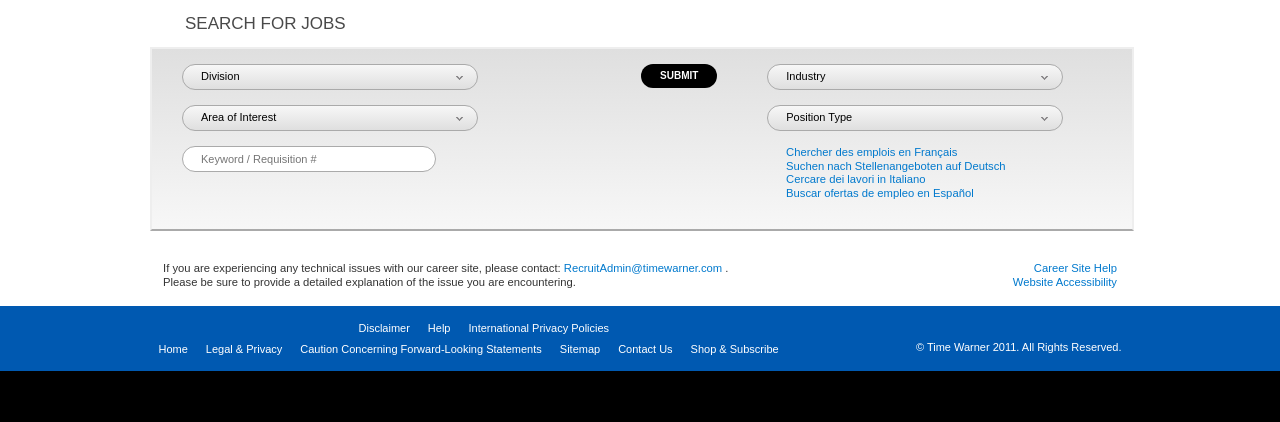
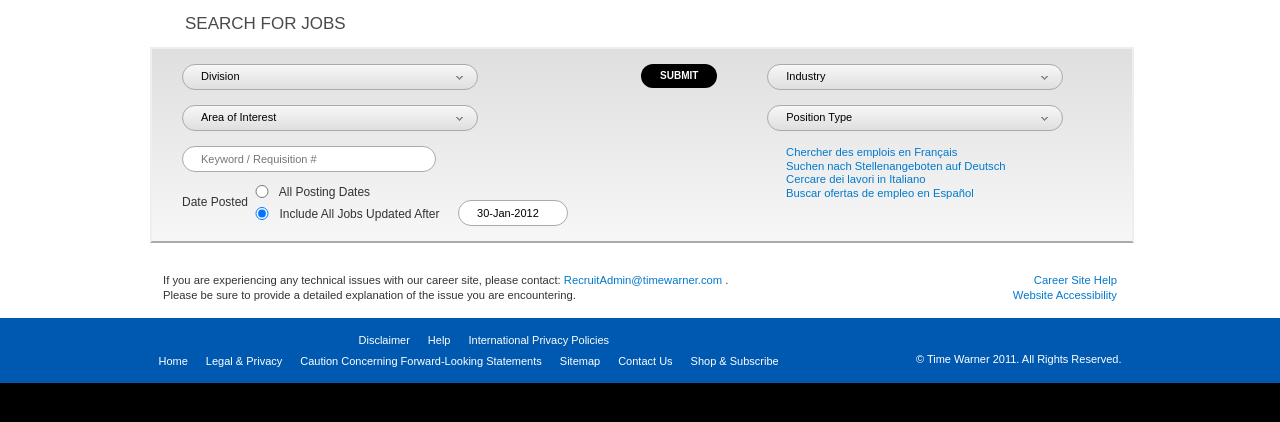
Before and after one commit to jerodfritz/TW-Careers, a PHP site: page /careers/job-search in a window 1280 px wide. Shown: the part 158-580 px from the top of the page. Run offline with PHP 8.4, Linux system fonts and the light colour scheme; some libraries are stand-ins or nearby versions.

Commit message:
Date options implementation / default search pagination  bug fix.

```diff
--- a/careers/job-search/classes/TimeWarnerSearch.class.php
+++ b/careers/job-search/classes/TimeWarnerSearch.class.php
@@ -52,8 +52,8 @@ class TimeWarnerSearch {
 	$sortBy = @$_REQUEST['sortby'];
 
 	foreach ($_REQUEST as $key => $value) {
-	  if (isset($questionHash[$key])) {
-         if ($sortBy && $sortBy == $key) $this->ks->addQuestion($questionHash[$key], $value, true);
+            if (isset($questionHash[$key])) {
+            if ($sortBy && $sortBy == $key) $this->ks->addQuestion($questionHash[$key], $value, true);
 		 else $this->ks->addQuestion($questionHash[$key], $value);
 	  }
     }
--- a/careers/job-search/css/job-search.css
+++ b/careers/job-search/css/job-search.css
@@ -84,7 +84,7 @@
 
 
 /* Multiselect inputs */
-#careers-advanced-search #skin-inputs-wrap input,
+input#keyword, input#date-input, #ajaxSubmit,
 #careers-advanced-search  .ui-multiselect {
     clear:both;
     margin-bottom:15px;
@@ -117,7 +117,7 @@
 
 }
 
-#careers-advanced-search #skin-inputs-wrap input {
+input#keyword, input#date-input {
   background-color:#fff;
   width:224px;
   padding-top: 2px;
@@ -350,3 +350,32 @@
   text-align: left;
   font-size: .9em;
 }
+
+/* labels next to the date search radio button options */
+#careers-advanced-search .date-label {
+    display:inline;
+    position:relative;
+    top:1px;
+    font-weight:normal;
+}
+/* move the date options up a bit */
+#date-options-wrap {
+    position:relative;
+    top:-5px;
+    font-size:12px;
+}
+/* div wraps around date options and labels */
+#date-options-wrap .date-radio-wrap {
+    text-align:left;
+    height:22px;
+    position: relative;
+}
+
+input#date-select-option1, input#date-select-option2 {
+    width:28px;
+    display:inline;
+}
+/* the visible date input */
+input#date-input {
+    position:absolute;left:210px;top:-9px;width:80px;
+}
--- a/careers/job-search/index.php
+++ b/careers/job-search/index.php
@@ -1,5 +1,4 @@
 <?php
-
 $pageTitle = 'Careers - Search Jobs - Time Warner';
 
 $metaDescription = 'Search information technology and Internet job openings. Locate job fairs and career events. Post resumes to high tech employers.';
@@ -9,17 +8,17 @@ $metaKeywords = 'brassring, job search, job fairs, tech job, it, information tec
 $dir = '/careers/job-search/';
 
 $stylesheets = array(
-    $dir.'css/jquery.multiselect.css',
-    $dir.'css/custom-theme/jquery-ui-1.8.17.custom.css',
-    $dir.'css/job-search.css'
+    $dir . 'css/jquery.multiselect.css',
+    $dir . 'css/custom-theme/jquery-ui-1.8.17.custom.css',
+    $dir . 'css/job-search.css'
 );
 
 $javascripts = array(
     'http://ajax.googleapis.com/ajax/libs/jquery/1.7.1/jquery.min.js',
     'https://ajax.googleapis.com/ajax/libs/jqueryui/1.8.16/jquery-ui.min.js',
     $dir . '../js/jquery.infieldlabel.min.js',
-    $dir.'js/jquery.multiselect.min.js',
-    $dir.'js/job-search.js'
+    $dir . 'js/jquery.multiselect.min.js',
+    $dir . 'js/job-search.js'
 );
 
 require_once ('../../includes/head.php');
@@ -38,25 +37,47 @@ $tw = new TimeWarnerSearch(dirname(__FILE__) . '/options/options.xml');
     <div id="wrapper">
         <div id="container">
             <div id="header">
-				<?php  include $basePath . 'includes/structure/main-nav.php'; ?>
-				<?php  include $basePath . 'includes/structure/careers-nav.php'; ?>
+                <?php include $basePath . 'includes/structure/main-nav.php'; ?>
+                <?php include $basePath . 'includes/structure/careers-nav.php'; ?>
             </div>
         </div>
         <div id="content">
             <div class="content-width">
-				<?php /*include $basePath . 'includes/structure/breadcrumb.php';*/ ?>
+                <?php /* include $basePath . 'includes/structure/breadcrumb.php'; */ ?>
                 <div id="careers-advanced-search">
                     <h1>Search for Jobs</h1>
-					<?php $inputs = $tw->getInputs();  ?>
+                    <?php $inputs = $tw->getInputs(); ?>
                     <form id='searchForm' action = './' method='GET'>
-				      <div id="skin-inputs-wrap">				        <div class="skin-inputs-third first">
+                        <div id="skin-inputs-wrap">
+                            <div class="skin-inputs-third first">
                                 <?php print $inputs[KenexaJobQuestions::DIVISION] ?>
                                 <?php print $inputs[KenexaJobQuestions::AREA_OF_INTEREST] ?>
                                 <?php print $inputs[KenexaJobQuestions::KEYWORD] ?>
+
+                                <div id="date-options-wrap">
+
+                                    <div style="text-align:left;float:left;position:relative;top:14px">Date Posted</div>
+                                    <div style="display:inline;float:left;">
+
+                                    <div class="date-radio-wrap">
+                                        <input class="date-radio" type="radio" id ="date-select-option1" name="date-select-option" value="all-dates" />
+                                        <label for="date-select-option1" class="date-label" >All Posting Dates</label>
                                     </div>
+                                    <div class="date-radio-wrap">
+                                        <input class="date-radio" type="radio" id ="date-select-option2" name="date-select-option" value="posted-after" />
+                                        <label for="date-select-option2" class="date-label">Include All Jobs Updated After</label>
+                                        <input name ='date-input' id ="date-input"  type='text'  >
+                                        <input type="hidden" id="date-value">
+                                    </div>
+                                    </div>
+                                </div>
+
+                                </div>
+
                             <div class="skin-inputs-third">
                                 <?php print $inputs[KenexaJobQuestions::LOCATION] ?>
                                 <input id ='ajaxSubmit' type='button' value='SUBMIT'>
+
                             </div>
                             <div class="skin-inputs-third">
                                 <div class="inputs-wrap">
--- a/careers/job-search/js/job-search.js
+++ b/careers/job-search/js/job-search.js
@@ -15,6 +15,25 @@ $(document).ready(function(){
         var pageNumber = 1;			// Default search page number
         var lastSearchParams = "";	// The url params string of the last search performed (exluding pagenum parameter).
         var performInitialSearch = true;
+        var dateSearchType = "posted-after"   // The type of date search (either "all-dates" or "posted-after"
+
+
+                $( "#date-input" ).datepicker({
+                        dateFormat: "dd-M-yy",  // This format matches date in search results.
+			altField: "#date-value",
+			altFormat: "yy-mm-dd"  // This format is for the search api.
+                        //changeMonth: true,      // Allow year and month change via dropdown.
+			//changeYear: true
+		}).attr("readonly","true");
+                var d = new Date( new Date().getTime()-(7*24*60*60*1000) )
+                $( "#date-input" ).datepicker("setDate",d);
+
+                // Date-related radio buttons.
+                // Preselect one of them.
+                $("#skin-inputs-wrap [name=date-select-option]").filter("[value=posted-after]").attr("checked","checked");
+                $('#skin-inputs-wrap .date-radio').bind('change',function(){
+                    dateSearchType = $(this).val();
+                });
 
                 // Setup non-location multi selects.
 		$("select.kenexa-question",$('#careers-advanced-search')).each(function(){
@@ -162,12 +181,6 @@ $(document).ready(function(){
                 return $(c[0]).val(); // return value for selected text display.
         }});
 
-		// Default to usa.
-		$('#country-select').val("United States");
-		$('#country-select').trigger("change");
-		$('#country-select').multiselect("refresh");
-
-
 
         // Default to usa.
         $('#country-select').val("United States");
@@ -235,6 +248,24 @@ $(document).ready(function(){
             });
 			params += "sortby=" + sortQuestion;
 
+			// Perform initial search for jobs posted in last seven days.
+			if (performInitialSearch &&0) {
+				performInitialSearch = false;
+				var d = new Date( new Date().getTime()-(7*24*60*60*1000) ),	// current days less 7 days.
+					currDay = d.getDate().toString(),
+					currMonth = (d.getMonth() + 1).toString(),
+					currYear = d.getFullYear();
+				if(currDay.length<2) currDay = "0"+currDay;
+				if(currMonth.length<2) currMonth = "0"+currMonth;
+				//alert(curr_year + "-" + curr_month + "-" + curr_day);
+				params = "date_posted=" + currYear + "-" + currMonth + "-" + currDay +
+					"&division=TG_SEARCH_ALL&area_of_interest=TG_SEARCH_ALL&keyword=&location=united states&industry=TG_SEARCH_ALL&position=TG_SEARCH_ALL&sortby=date&pagenum=1";
+				performInitialSearch = false;
+			}
+                        // Only include the date in the search if date search option is "posted-after"
+                        if(dateSearchType == "posted-after") {
+                            params += "&date_posted="+$('#date-value').val();
+                        }else params += "&date_posted=All";
                         // If the new search is different to the previous search,
 			// Then we must reset the page number to 1, as the new results
 			// will probably NOT have the same number of search pages.
@@ -245,24 +276,6 @@ $(document).ready(function(){
 			// as the order of pages will change.
 			//
 			// There is probably a better way of handling this.
-
-
-			// Perform initial search for jobs posted in last seven days.
-			if (performInitialSearch) {
-				performInitialSearch = false;
-				var d = new Date( new Date().getTime()-(7*24*60*60*1000) ),	// current days less 7 days.
-					curr_day = d.getDate().toString(),
-					curr_month = (d.getMonth() + 1).toString(),
-					curr_year = d.getFullYear();
-				if(curr_day.length<2) curr_day = "0"+curr_day;
-				if(curr_month.length<2) curr_month = "0"+curr_month;
-				//alert(curr_year + "-" + curr_month + "-" + curr_day);
-				params = "date_posted=" + curr_year + "-" + curr_month + "-" + curr_day +
-					"&division=TG_SEARCH_ALL&area_of_interest=TG_SEARCH_ALL&keyword=&location=united states&industry=TG_SEARCH_ALL&position=TG_SEARCH_ALL&sortby=date&pagenum=1";
-				performInitialSearch = false;
-			}
-
-
 			if (lastSearchParams != params) pageNumber =1;
 			lastSearchParams = params;
 
```
Lines whose indentation alone changed are shown as unchanged.
